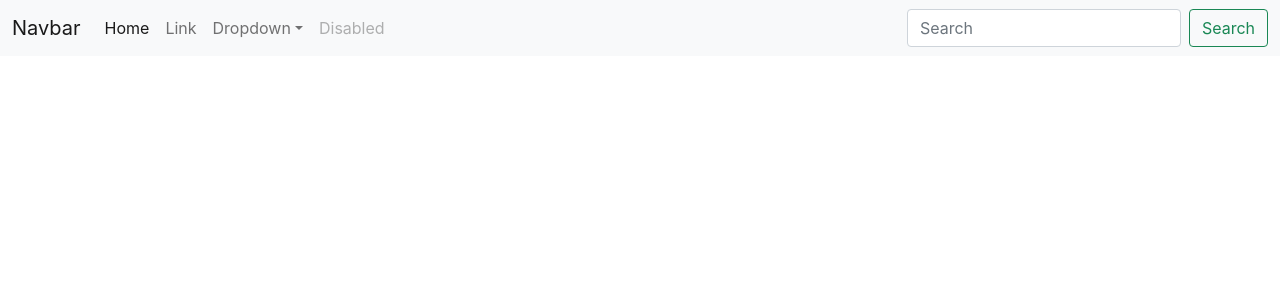
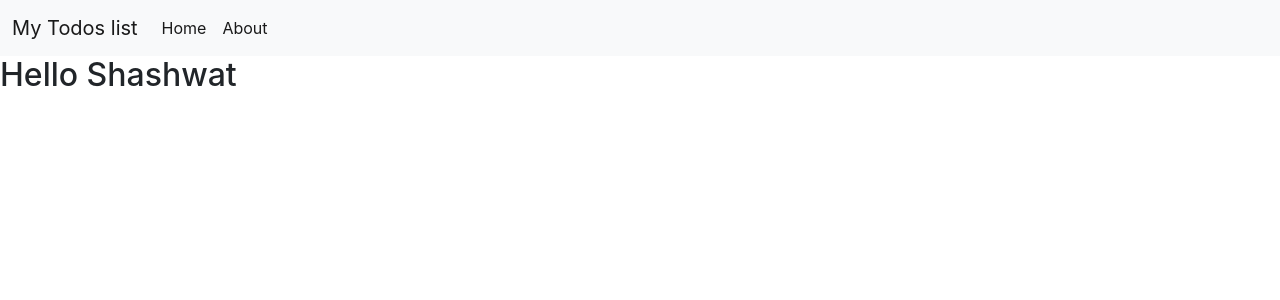
Before and after one commit to shashwatpal1021/first-app-shashwat, a React (Create React App) app: page / in a window 1280 px wide. Shown: the top 300 px of the page. Built offline with nearby package versions, Linux system fonts and the light colour scheme.

Commit message:
completed Header and Footer

```diff
--- a/src/App.js
+++ b/src/App.js
@@ -1,45 +1,14 @@
 import logo from './logo.svg';
 import './App.css';
+import Header from './Components/Header';
+import { Footer } from './Components/Footer';
 
 function App() {
   return (
-
-    <><nav className="navbar navbar-expand-lg navbar-light bg-light">
-  <div className="container-fluid">
-    <a className="navbar-brand" href="#">Navbar</a>
-    <button className="navbar-toggler" type="button" data-bs-toggle="collapse" data-bs-target="#navbarSupportedContent" aria-controls="navbarSupportedContent" aria-expanded="false" aria-label="Toggle navigation">
-      <span className="navbar-toggler-icon"></span>
-    </button>
-    <div className="collapse navbar-collapse" id="navbarSupportedContent">
-      <ul className="navbar-nav me-auto mb-2 mb-lg-0">
-        <li className="nav-item">
-          <a className="nav-link active" aria-current="page" href="#">Home</a>
-        </li>
-        <li className="nav-item">
-          <a className="nav-link" href="#">Link</a>
-        </li>
-        <li className="nav-item dropdown">
-          <a className="nav-link dropdown-toggle" href="#" id="navbarDropdown" role="button" data-bs-toggle="dropdown" aria-expanded="false">
-            Dropdown
-          </a>
-          <ul className="dropdown-menu" aria-labelledby="navbarDropdown">
-            <li><a className="dropdown-item" href="#">Action</a></li>
-            <li><a className="dropdown-item" href="#">Another action</a></li>
-            <li><hr className="dropdown-divider"/></li>
-            <li><a className="dropdown-item" href="#">Something else here</a></li>
-          </ul>
-        </li>
-        <li className="nav-item">
-          <a className="nav-link disabled">Disabled</a>
-        </li>
-      </ul>
-      <form className="d-flex">
-        <input className="form-control me-2" type="search" placeholder="Search" aria-label="Search"/>
-        <button className="btn btn-outline-success" type="submit">Search</button>
-      </form>
-    </div>
-  </div>
-</nav></>
+    <>
+      <Header></Header>
+      <Footer></Footer>
+    </>
   );
 }
 
--- /dev/null
+++ b/src/Components/Footer.js
@@ -0,0 +1,9 @@
+import React from 'react'
+
+export const Footer = () => {
+  return (
+     <div>
+        <h2>Hello Shashwat</h2>
+    </div>
+  )
+}
--- /dev/null
+++ b/src/Components/Header.js
@@ -0,0 +1,26 @@
+import React from 'react'
+
+export default function Header() {
+  return (
+    <nav className="navbar navbar-expand-lg navbar-light bg-light">
+  <div className="container-fluid">
+    <a className="navbar-brand" href="#">My Todos list</a>
+    <button className="navbar-toggler" type="button" data-bs-toggle="collapse" data-bs-target="#navbarSupportedContent" aria-controls="navbarSupportedContent" aria-expanded="false" aria-label="Toggle navigation">
+      <span className="navbar-toggler-icon"></span>
+    </button>
+    <div className="collapse navbar-collapse" id="navbarSupportedContent">
+      <ul className="navbar-nav me-auto mb-2 mb-lg-0">
+        <li className="nav-item">
+          <a className="nav-link active" aria-current="page" href="#">Home</a>
+        </li>
+        <li className="nav-item">
+          <a className="nav-link active" aria-current="page" href="#">About</a>
+        </li>
+
+      </ul>
+
+    </div>
+  </div>
+</nav>
+  )
+}
```
Also changed, not shown: src/Components/Todos.js (added).
